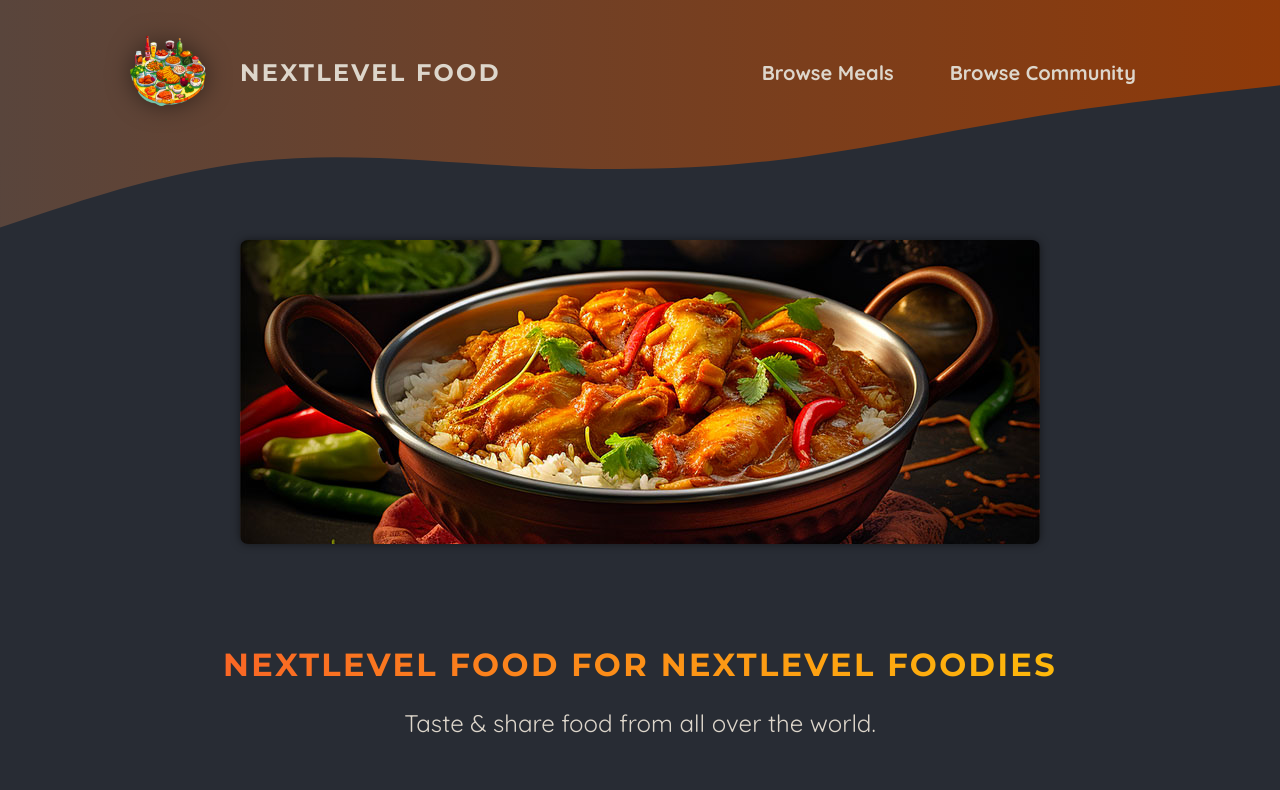
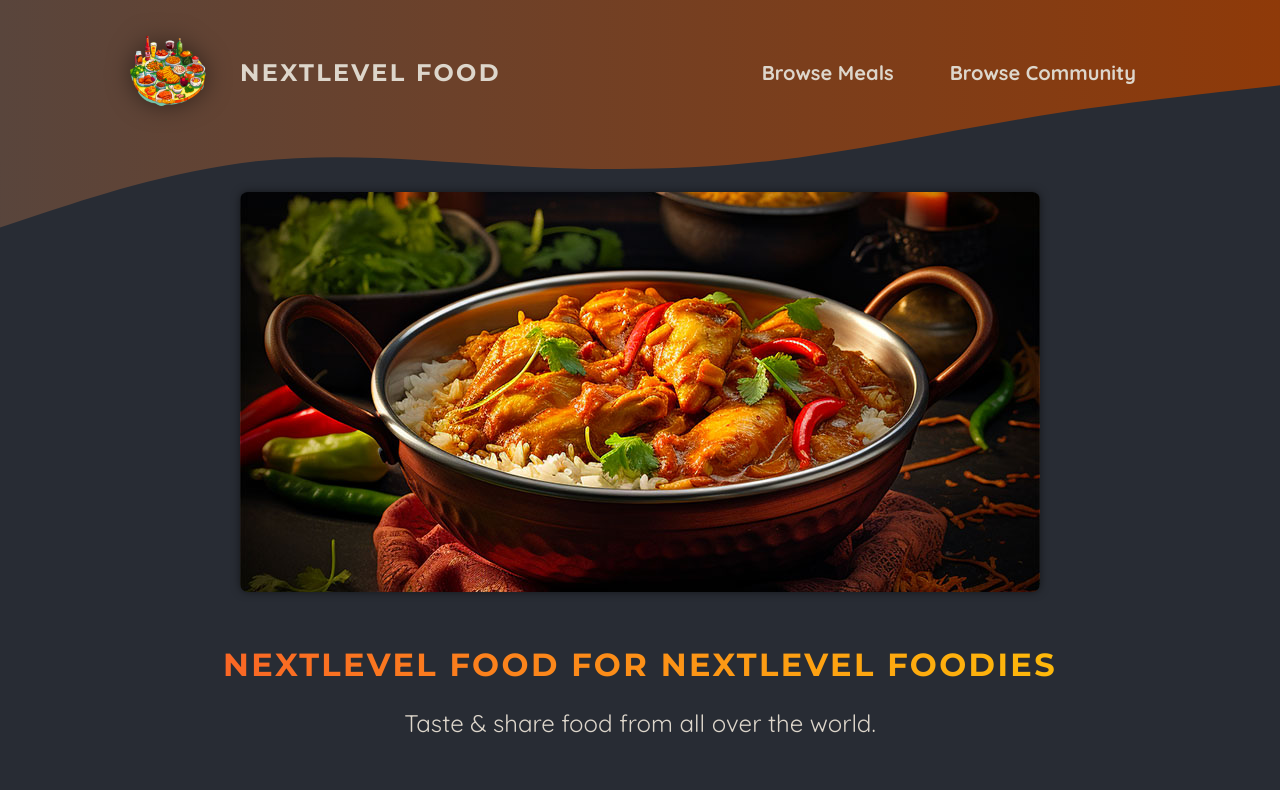
Before and after one commit to hetashridk/NextLevel-Food-webapp, a Next.js app: page / in a window 1280 px wide. Shown: the top 790 px of the page. Built offline with nearby package versions, Linux system fonts and the light colour scheme.

Commit message:
Image slideshow height changed to 45rem

```diff
--- a/app/components/images/image-slideshow.module.css
+++ b/app/components/images/image-slideshow.module.css
@@ -36,6 +36,6 @@
   .slideshow {
     width: 90%; /* Adjusted width */
     max-width: 50rem; /* Limit max-width */
-    height: 19rem;
+    height: 45rem;
   }
 }
```
